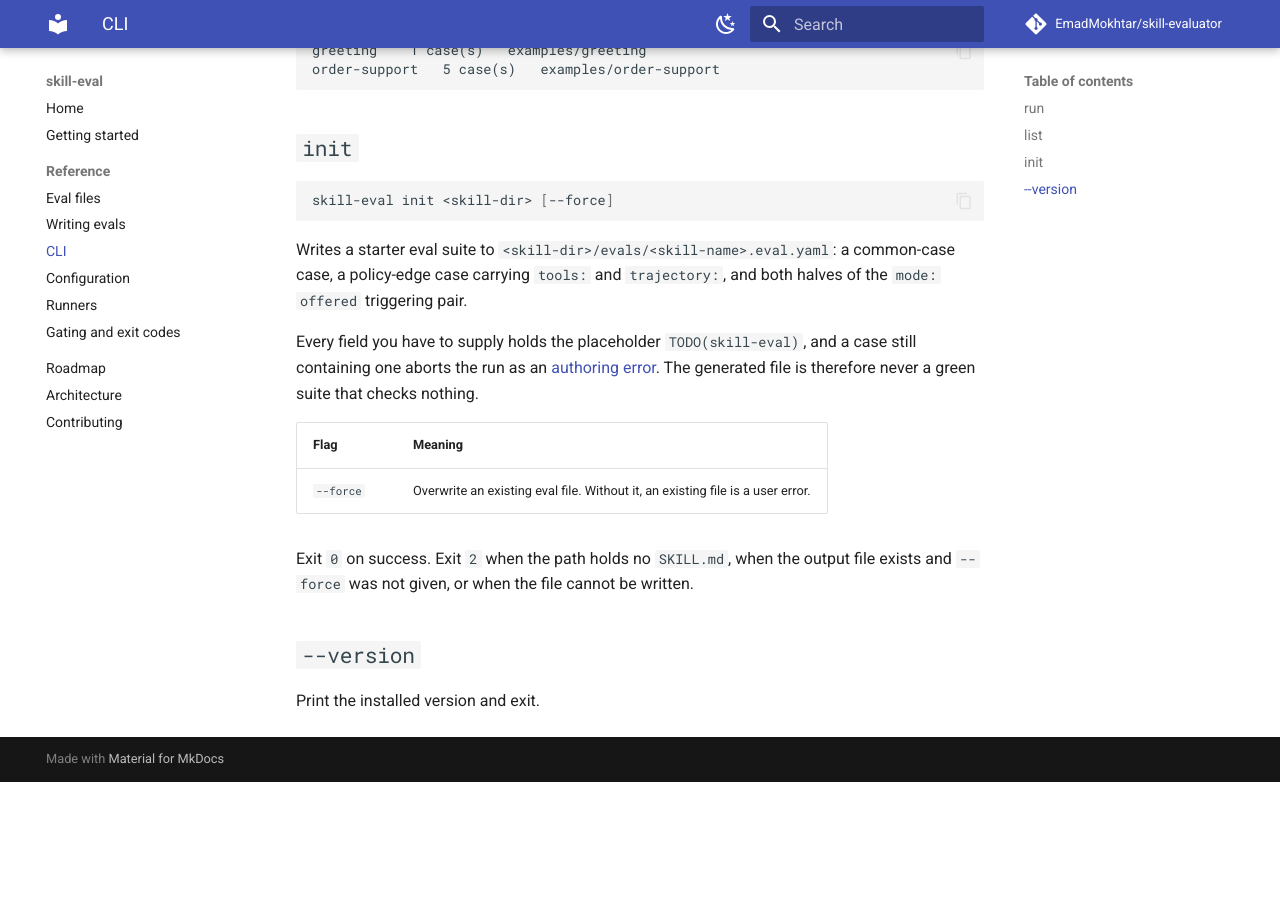
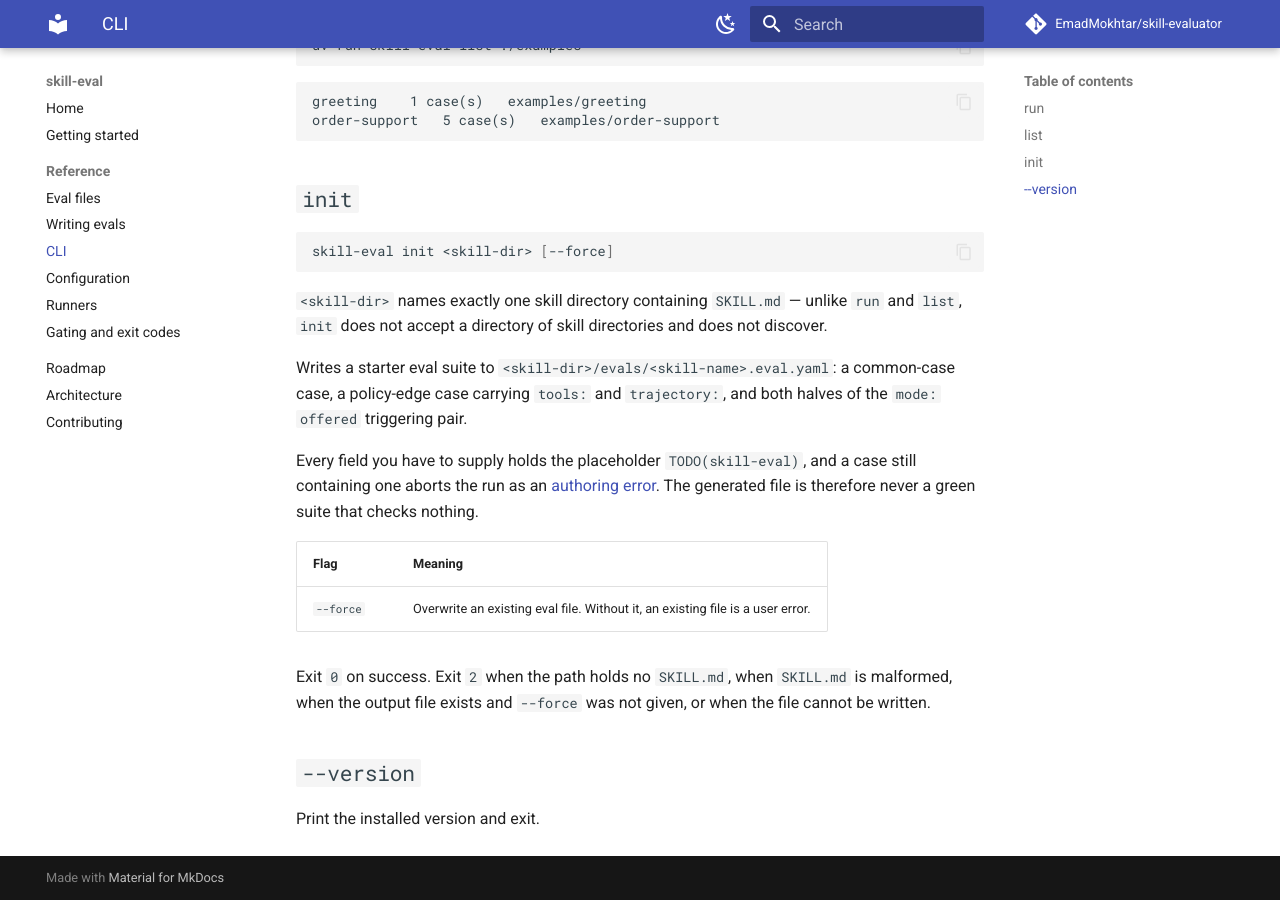
Before and after one commit to EmadMokhtar/skill-evaluator, an MkDocs documentation site: the page built from docs/cli.md, in a window 1280 px wide and 900 px high, scrolled down 1382 px. Built offline with MkDocs 1.6.1 and Material for MkDocs 9.7.7, drawn with Linux system fonts in a browser that asks for light colours; comment, search, counter and statistics services are not loaded; before the commit the page ends 2164 px from its top, so only the background shows below that; some of the changed text lies outside the part shown.

Commit message:
docs: scope init's <path> and document its 4th exit-2 cause
The shared <path> description ("a skill directory or a directory of skill
directories; discovery is recursive") is untrue for init, which takes
exactly one skill directory and never discovers. Call that out explicitly.

The exit-code paragraph also listed three exit-2 causes and silently
dropped a fourth: a malformed SKILL.md (SkillParseError) reaches the same
exit 2 as a missing SKILL.md, an existing output file, or an unwritable
target. Add it, plus the test coverage that was missing for that path.

````diff
--- a/docs/cli.md
+++ b/docs/cli.md
@@ -10,7 +10,8 @@ skill-eval --version
 ```
 
 `<path>` is a skill directory or a directory of skill directories. Discovery is
-recursive.
+recursive. `init` is the exception: its `<path>` is exactly one skill directory
+containing `SKILL.md`, never a directory of skills.
 
 ## `run`
 
@@ -59,6 +60,9 @@ order-support	5 case(s)	examples/order-support
 skill-eval init <skill-dir> [--force]
 ```
 
+`<skill-dir>` names exactly one skill directory containing `SKILL.md` — unlike `run` and
+`list`, `init` does not accept a directory of skill directories and does not discover.
+
 Writes a starter eval suite to `<skill-dir>/evals/<skill-name>.eval.yaml`: a common-case
 case, a policy-edge case carrying `tools:` and `trajectory:`, and both halves of the
 `mode: offered` triggering pair.
@@ -71,8 +75,9 @@ The generated file is therefore never a green suite that checks nothing.
 | --- | --- |
 | `--force` | Overwrite an existing eval file. Without it, an existing file is a user error. |
 
-Exit `0` on success. Exit `2` when the path holds no `SKILL.md`, when the output file
-exists and `--force` was not given, or when the file cannot be written.
+Exit `0` on success. Exit `2` when the path holds no `SKILL.md`, when `SKILL.md` is
+malformed, when the output file exists and `--force` was not given, or when the file
+cannot be written.
 
 ## `--version`
 
````
Also changed, not shown: 1 other file.
